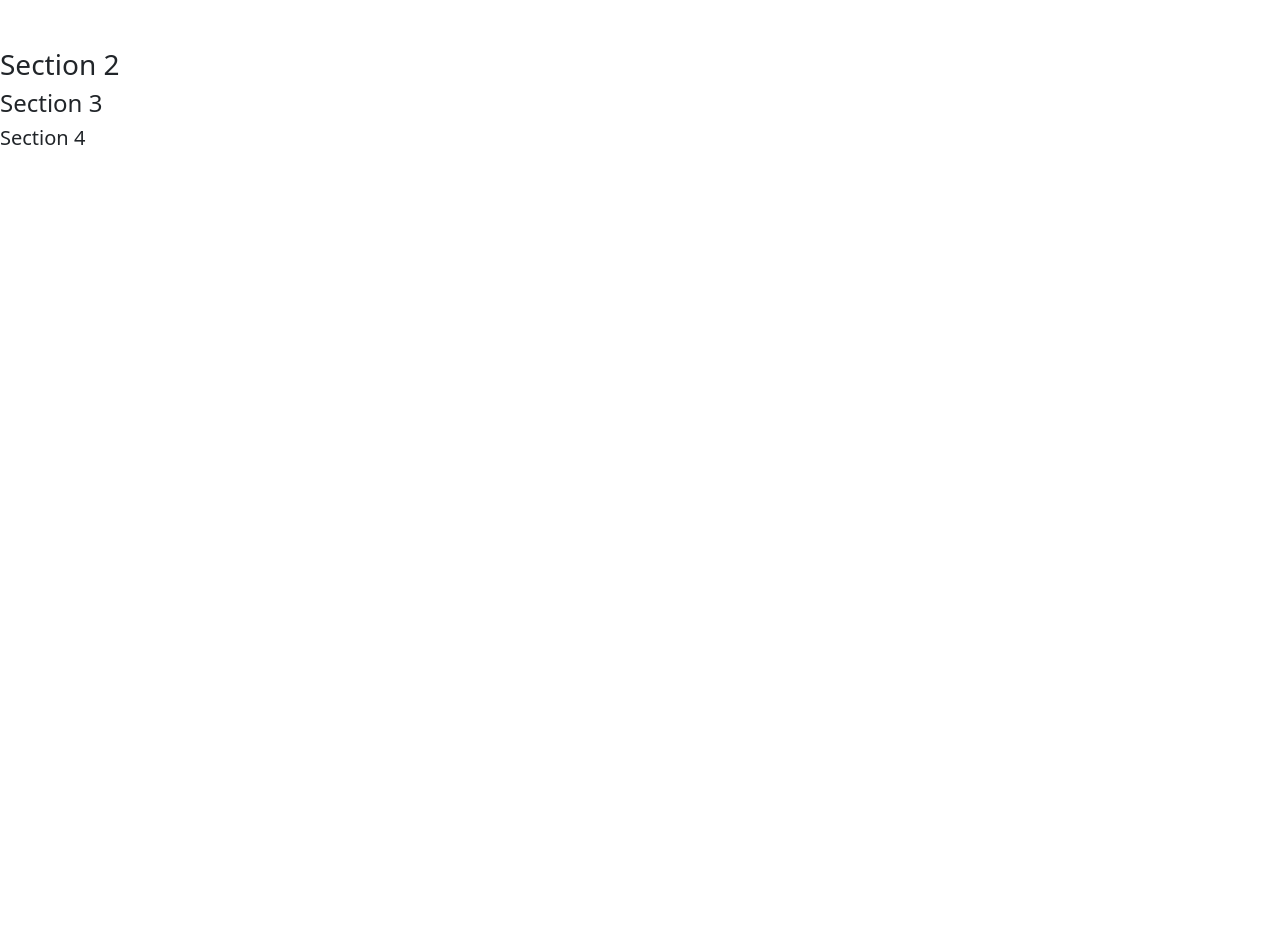
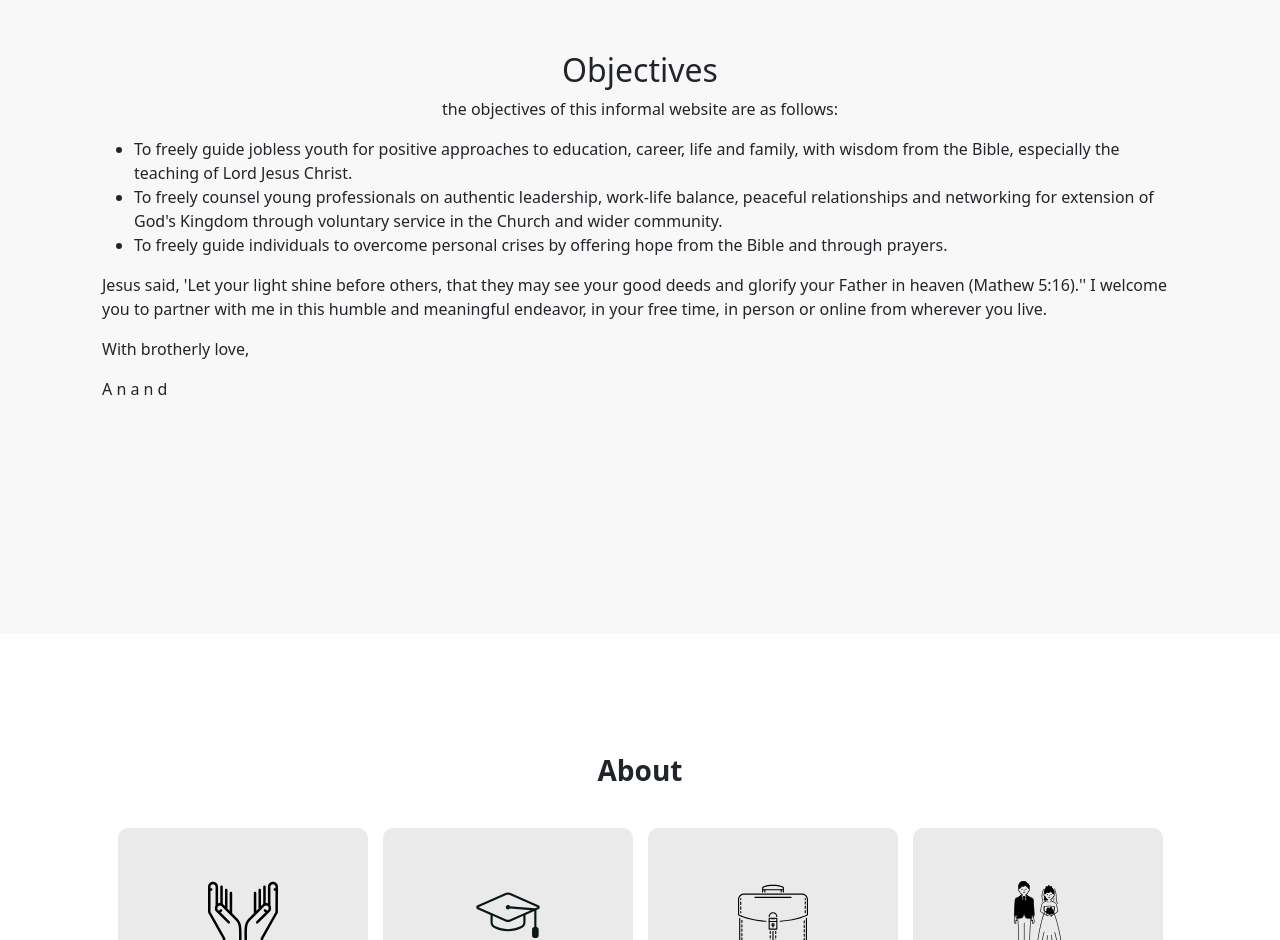
Before and after one commit to curiousdilip/wog, a Next.js app: page / in a window 1280 px wide. Shown: the part 1860-2800 px from the top of the page. Before the commit the page ends 2018 px from the top, so only its background shows below. Built offline with nearby package versions, Linux system fonts and the light colour scheme.

Commit message:
section roughly added

```diff
--- a/app/data/home.js
+++ b/app/data/home.js
@@ -35,3 +35,50 @@ export const guidanceBox = [
     link: "/second-coming",
   },
 ];
+
+export const aboutBox = [
+  {
+    src: "/icons/faith.svg",
+    title: "Bio",
+    link: "/bio",
+  },
+  {
+    src: "/icons/education.svg",
+    title: "Articles",
+    link: "/articles",
+  },
+  {
+    src: "/icons/jobs.svg",
+    title: "Messages",
+    link: "/message",
+  },
+  {
+    src: "/icons/marriage.svg",
+    title: "Events",
+    link: "/events",
+  }
+];
+
+
+export const contactBox = [
+  {
+    src: "/icons/faith.svg",
+    title: "Feedback",
+    link: "/feedback",
+  },
+  {
+    src: "/icons/education.svg",
+    title: "Counselling and Prayers",
+    link: "/counselling-and-prayers",
+  },
+  {
+    src: "/icons/jobs.svg",
+    title: "Career Guidance",
+    link: "/career-guidance",
+  },
+  {
+    src: "/icons/marriage.svg",
+    title: "Invite me to Speak",
+    link: "/invite-me",
+  }
+];
--- a/app/home.css
+++ b/app/home.css
@@ -83,15 +83,27 @@
   }
 }
 
+#objectives {
+  height: 100vh;
+  display: grid;
+  place-content: center;
+  background-color: #F8F8F8;
+}
+
+#home-guidance {
+  height: 100vh;
+  display: grid;
+  place-content: center;
+}
+
 #home-guidance .section-heading h2 {
   font-weight: 600;
   font-size: 28px;
-  margin-bottom: 20px;
+  margin-bottom: 5vh;
 }
 
 #home-guidance .box-container {
   display: grid;
-  height: 100vh;
   gap: 15px;
   grid-template-columns: repeat(4, 1fr);
   grid-template-rows: repeat(3, 180px);
@@ -176,3 +188,172 @@
     height: 200px;
   }
 }
+
+#home-about {
+  /* height: 100vh; */
+  display: grid;
+  padding: 120px 0;
+  place-content: center;
+}
+
+#home-about .section-heading h2 {
+  font-weight: 600;
+  font-size: 28px;
+  margin-bottom: 5vh;
+}
+
+#home-about .box-container {
+  display: grid;
+  gap: 15px;
+  grid-template-columns: repeat(4, 1fr);
+}
+
+#home-about .box-container .box {
+  background-color: #eaeaea;
+  height: 100%;
+  width: 250px;
+  height: 250px;
+  display: flex;
+  flex-direction: column;
+  align-items: center;
+  justify-content: center;
+  transition: all 0.35s ease-in;
+  border-radius: 10px;
+}
+
+#home-about .box-container .box h2 {
+  font-weight: 300;
+
+  margin: 5px 0;
+}
+
+#home-about .box-container .box a {
+  text-decoration: none;
+  color: #000;
+
+  transition: all 0.35s ease-in;
+}
+
+#home-about .box-container .box:hover img {
+  transition: all 0.35s ease-in;
+}
+
+#home-about .box-container .box:hover {
+  background-color: #01529e;
+  color: #fff;
+  box-shadow: 0px 0px 12px rgba(0, 0, 0, 0.5);
+}
+
+#home-about .box-container .box:hover a {
+  color: #fff;
+}
+
+#home-about .box-container .box:hover img {
+  filter: invert(100%);
+}
+
+#home-about .box-container .box img {
+  width: 70px;
+  height: 70px;
+}
+
+/* #home-about .box-container .box:nth-of-type(2) {
+  grid-column: 2 / span 2;
+}
+
+#home-about .box-container .box:nth-of-type(3) {
+  grid-column: 4 / 4;
+  grid-row: 1 / span 3;
+}
+
+#home-about .box-container .box:nth-of-type(4) {
+  grid-column: 1 / 1;
+  grid-row: 2 / span 2;
+}
+
+#home-about .box-container .box:nth-of-type(6) {
+  grid-column: 3 / 3;
+  grid-row: 2 / span 2;
+} */
+
+@media (max-width: 768px) {
+  #home-about .box-container {
+    display: block;
+    width: 90%;
+    margin: auto;
+  }
+
+  #home-about .box-container .box {
+    margin: 10px 0;
+    height: 200px;
+  }
+}
+
+#home-contact {
+  /* height: 100vh; */
+  display: grid;
+  padding: 120px 0;
+  place-content: center;
+}
+
+#home-contact .section-heading h2 {
+  font-weight: 600;
+  font-size: 28px;
+  margin-bottom: 5vh;
+}
+
+#home-contact .box-container {
+  display: grid;
+  gap: 15px;
+  grid-template-columns: repeat(4, 1fr);
+}
+
+#home-contact .box-container .box {
+  background-color: #eaeaea;
+  padding: 20px;
+  height: 250px;
+  width: 250px;
+  text-align: center;
+  display: flex;
+  flex-direction: column;
+  align-items: center;
+  justify-content: center;
+  transition: all 0.35s ease-in;
+  border-radius: 10px;
+}
+
+#home-contact .box-container .box h2 {
+  font-weight: 300;
+
+  margin: 5px 0;
+}
+
+#home-contact .box-container .box a {
+  text-decoration: none;
+  color: #000;
+
+  transition: all 0.35s ease-in;
+}
+
+#home-contact .box-container .box:hover img {
+  transition: all 0.35s ease-in;
+}
+
+#home-contact .box-container .box:hover {
+  background-color: #01529e;
+  color: #fff;
+  box-shadow: 0px 0px 12px rgba(0, 0, 0, 0.5);
+}
+
+#home-contact .box-container .box:hover a {
+  color: #fff;
+}
+
+#home-contact .box-container .box:hover img {
+  filter: invert(100%);
+}
+
+#home-contact .box-container .box img {
+  width: 70px;
+  height: 70px;
+}
--- a/app/page.js
+++ b/app/page.js
@@ -1,5 +1,5 @@
 import Header from "./components/header";
-import { guidanceBox } from "./data/home";
+import { aboutBox, contactBox, guidanceBox } from "./data/home";
 import "./home.css";
 export default function Home() {
   return (
@@ -47,14 +47,80 @@ export default function Home() {
           </div>
         </div>
       </section>
-      <section>
-        <h3>Section 2</h3>
+
+      <section id="objectives">
+        <div className="container">
+          <div className="row justify-content-center">
+            <div className="col-lg-6 col-md-10 ">
+              <div className="section-heading text-center">
+                <h2>Objectives</h2>
+                <p>the objectives of this informal website are as follows:</p>
+              </div>
+            </div>
+          </div>
+          <div className="row">
+            <div className="col-md-12">
+              <ul>
+                <li>To freely guide jobless youth for positive approaches to education, career, life and family, with wisdom from the Bible, especially the teaching of Lord Jesus Christ.</li>
+                <li>To freely counsel young professionals on authentic leadership, work-life balance, peaceful relationships and networking for extension of God's Kingdom through voluntary service in the Church and wider community.</li>
+                <li>To freely guide individuals to overcome personal crises by offering hope from the Bible and through prayers.</li>
+              </ul>
+              <p> Jesus said, 'Let your light shine before others, that they may see your good deeds and glorify your Father in heaven (Mathew 5:16).'' I welcome you to partner with me in this humble and meaningful endeavor, in your free time, in person or online from wherever you live.</p>
+              <p> With brotherly love,</p>
+              <p>A n a n d</p>
+
+            </div>
+          </div>
+        </div>
       </section>
-      <section>
-        <h4>Section 3</h4>
+      <section id="home-about">
+        <div className="container">
+          <div className="row justify-content-center">
+            <div className="col-lg-6 col-md-10 ">
+              <div className="section-heading text-center">
+                <h2>About</h2>
+              </div>
+            </div>
+          </div>
+          <div className="row">
+            <div className="col-md-12">
+              <div className="box-container">
+                {aboutBox.map((item, index) => (
+                  <div className="box" key={index}>
+                    <img src={item.src} alt={item.title} />
+                    <h2>{item.title}</h2>
+                    <a href={item.link}>Learn More</a>
+                  </div>
+                ))}
+              </div>
+            </div>
+          </div>
+        </div>
       </section>
-      <section>
-        <h5>Section 4</h5>
+
+      <section id="home-contact">
+        <div className="container">
+          <div className="row justify-content-center">
+            <div className="col-lg-6 col-md-10 ">
+              <div className="section-heading text-center">
+                <h2>Contact</h2>
+              </div>
+            </div>
+          </div>
+          <div className="row">
+            <div className="col-md-12">
+              <div className="box-container">
+                {contactBox.map((item, index) => (
+                  <div className="box" key={index}>
+                    <img src={item.src} alt={item.title} />
+                    <h2>{item.title}</h2>
+                    <a href={item.link}>Learn More</a>
+                  </div>
+                ))}
+              </div>
+            </div>
+          </div>
+        </div>
       </section>
     </>
   );
```
